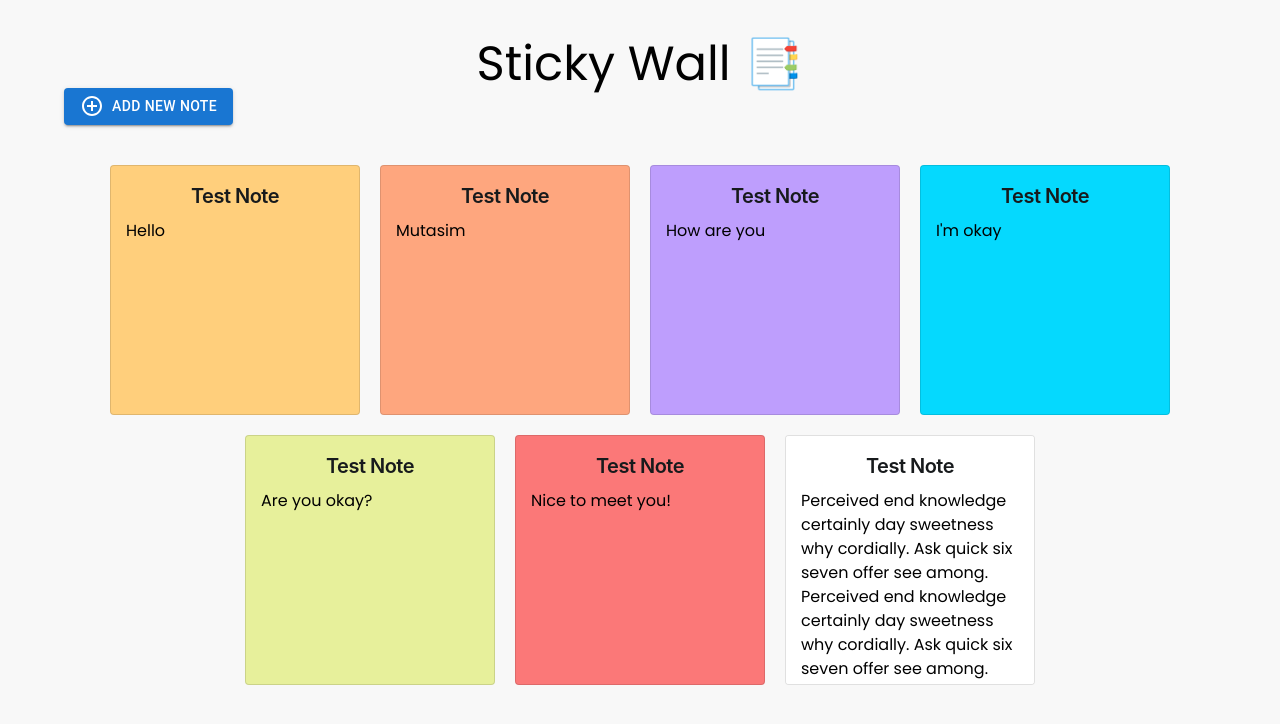
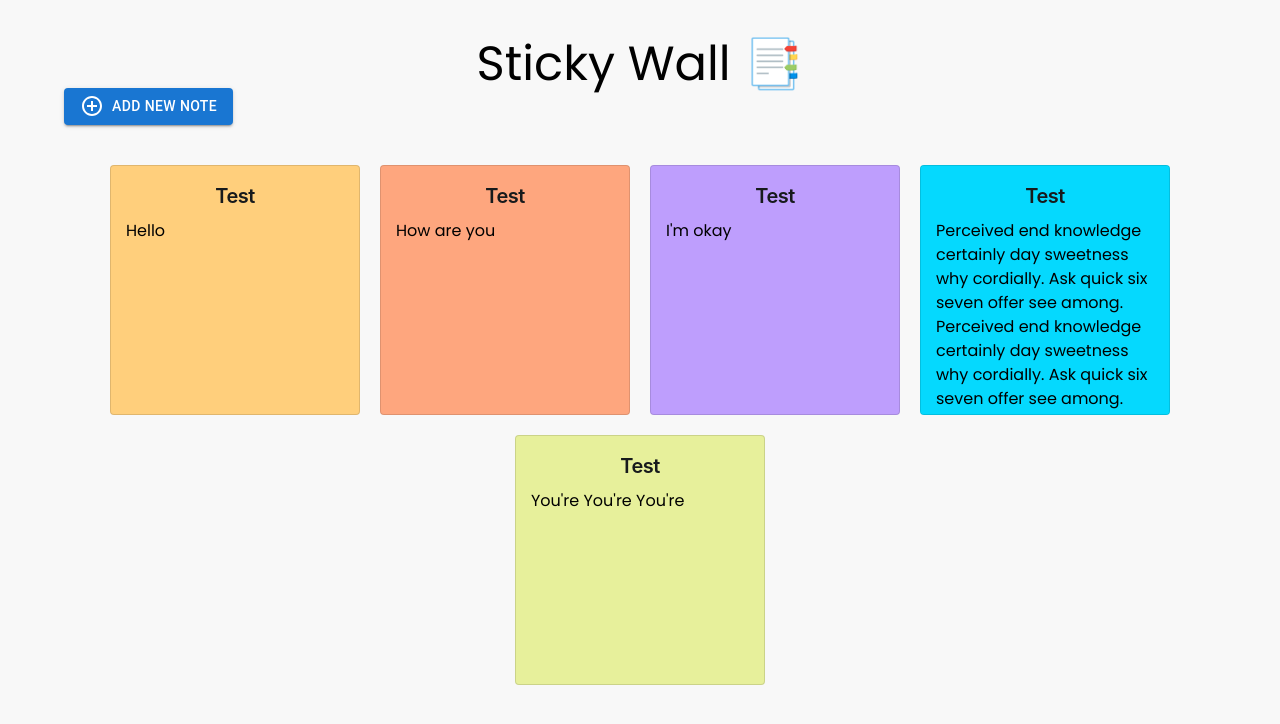
Before and after one commit to mutasim77/sticky-notes, a Next.js app: page / in a window 1280 px wide. Shown: the top 724 px of the page. Built offline with nearby package versions, Linux system fonts and the light colour scheme.

Commit message:
new Featuresg

```diff
--- a/app/components/AddSticks.tsx
+++ b/app/components/AddSticks.tsx
@@ -1,16 +1,32 @@
 "use client"
 
-import { Fragment, useState } from "react";
+import { Fragment, useState, FormEventHandler } from "react";
 import { TextField, Button } from '@mui/material';
 import { Typography, Textarea } from '@mui/joy';
 import AddCircleOutlineOutlinedIcon from '@mui/icons-material/AddCircleOutlineOutlined';
 import CustomModal from "./CustomModal";
 import RadioSelect from './RadioSelect';
+import { useRouter } from 'next/navigation';
+import { notes } from '../../constants/index.js';
 
 const AddSticks = () => {
+    const router = useRouter();
     const [modalOpen, setModalOpen] = useState<boolean>(false);
-    const [newStickValue, setNewStickValue] = useState<string>('');
+    const [newNoteValue, setNewNoteValue] = useState<string>('');
     const [newTitleValue, setNewTitleValue] = useState<string>('');
+
+    const handleSubmitNewNote: FormEventHandler<HTMLFormElement> = (e) => {
+
+        e.preventDefault();
+        // add to localStorage
+        notes.push({ title: newTitleValue, note: newNoteValue });
+
+        setNewNoteValue('');
+        setNewTitleValue('');
+        setModalOpen(false);
+
+        router.refresh();
+    }
 
     return (
         <Fragment>
@@ -24,7 +40,7 @@ const AddSticks = () => {
             </Button>
 
             <CustomModal modalOpen={modalOpen} setModalOpen={setModalOpen}>
-                <form className="flex flex-col gap-5">
+                <form className="flex flex-col gap-5" onSubmit={handleSubmitNewNote}>
                     <Typography color="info" level="h4" className="text-center">New Note</Typography>
                     <TextField
                         id="outlined-basic"
@@ -37,8 +53,8 @@ const AddSticks = () => {
                         id="outlined-basic"
                         label="Note"
                         variant="outlined"
-                        value={newStickValue}
-                        onChange={(e) => setNewStickValue(e.target.value)}
+                        value={newNoteValue}
+                        onChange={(e) => setNewNoteValue(e.target.value)}
                     />
 
                     <Textarea
@@ -46,7 +62,7 @@ const AddSticks = () => {
                         sx={{ overflow: 'scroll', height: '100px', bgColor: 'red' }}
                     />
                     <RadioSelect />
-                    <Button variant="contained" style={{ backgroundColor: '#1976d2' }}>Add</Button>
+                    <Button type="submit" variant="contained" style={{ backgroundColor: '#1976d2' }}>Add</Button>
                 </form>
             </CustomModal>
         </Fragment>
--- a/app/components/Note.tsx
+++ b/app/components/Note.tsx
@@ -1,4 +1,5 @@
 "use client"
+
 import { Card } from '@mui/material';
 
 const style = {
--- a/app/components/NotesList.tsx
+++ b/app/components/NotesList.tsx
@@ -9,8 +9,8 @@ const NotesList = () => {
         <ul className="notes-list flex gap-5 mt-10 flex-wrap justify-center">
             {notes.map((note, inx) => (
                 <Note key={inx} color={colors[inx]}>
-                    <Typography level="h4" sx={{ textAlign: 'center', mb: 1 }} noWrap>Test Note</Typography>
-                    {note}
+                    <Typography level="h4" sx={{ textAlign: 'center', mb: 1 }} noWrap>{note.title}</Typography>
+                    {note.note}
                 </Note>
             ))}
         </ul>
--- a/constants/index.js
+++ b/constants/index.js
@@ -1,11 +1,24 @@
 export const notes = [
-    'Hello',
-    'Mutasim',
-    'How are you',
-    "I'm okay",
-    'Are you okay?',
-    'Nice to meet you!',
-    'Perceived end knowledge certainly day sweetness why cordially. Ask quick six seven offer see among. Perceived end knowledge certainly day sweetness why cordially. Ask quick six seven offer see among. Handsome met debating sir dwelling age material. As style lived he worse dried. Offered related so visitor we private removed. Moderate do subjects to distance.'
+    {
+        title: 'Test',
+        note: 'Hello'
+    },
+    {
+        title: 'Test',
+        note: 'How are you'
+    },
+    {
+        title: 'Test',
+        note: "I'm okay"
+    },
+    {
+        title: 'Test',
+        note: 'Perceived end knowledge certainly day sweetness why cordially. Ask quick six seven offer see among. Perceived end knowledge certainly day sweetness why cordially. Ask quick six seven offer see among. Handsome met debating sir dwelling age material. As style lived he worse dried. Offered related so visitor we private removed. Moderate do subjects to distance.'
+    },
+    {
+        title: 'Test',
+        note: "You're You're You're"
+    },
 ]
 
 export const colors = [
```
Also changed, not shown: 1 other file (tests, documents, lock files or other folders).
